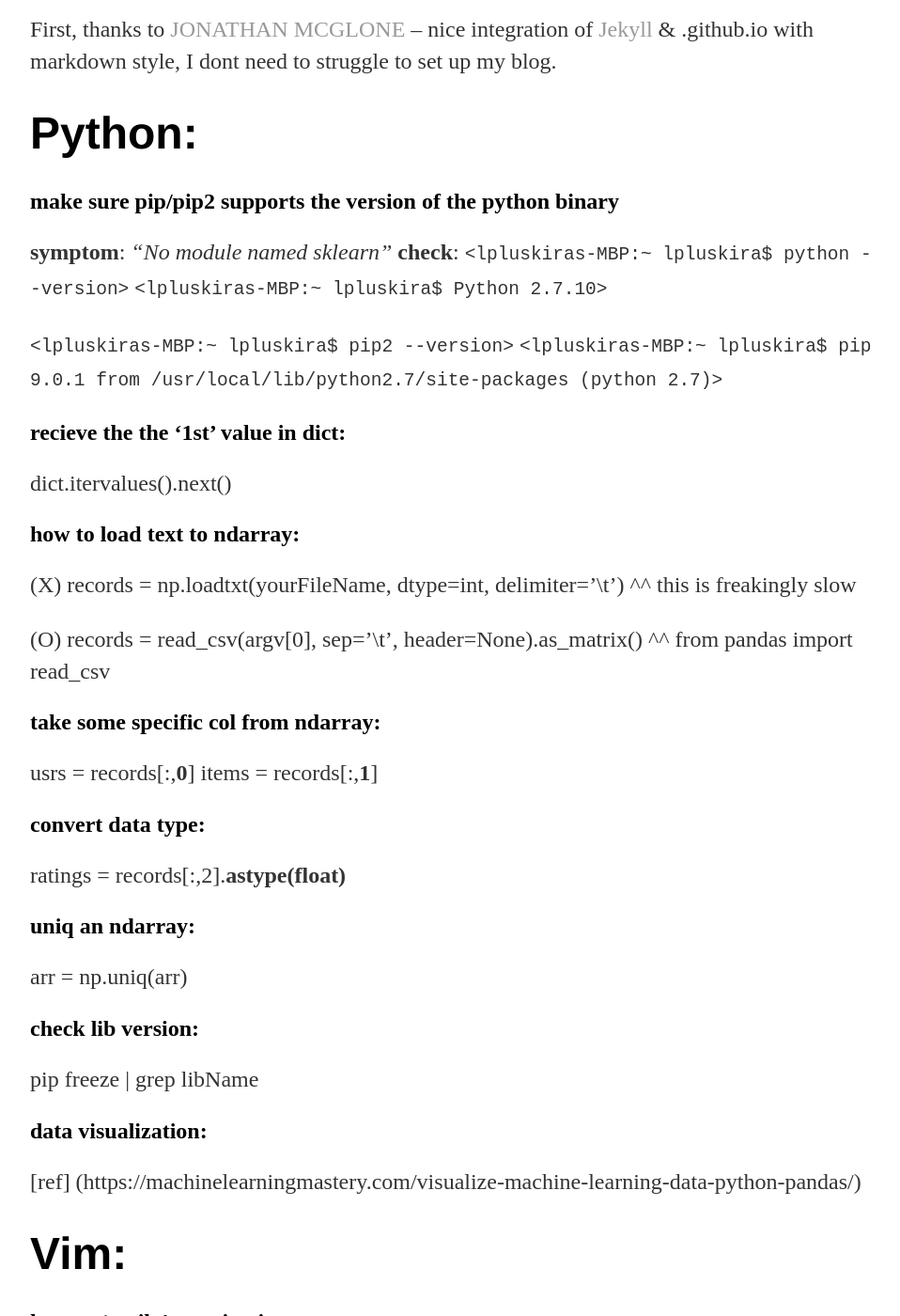
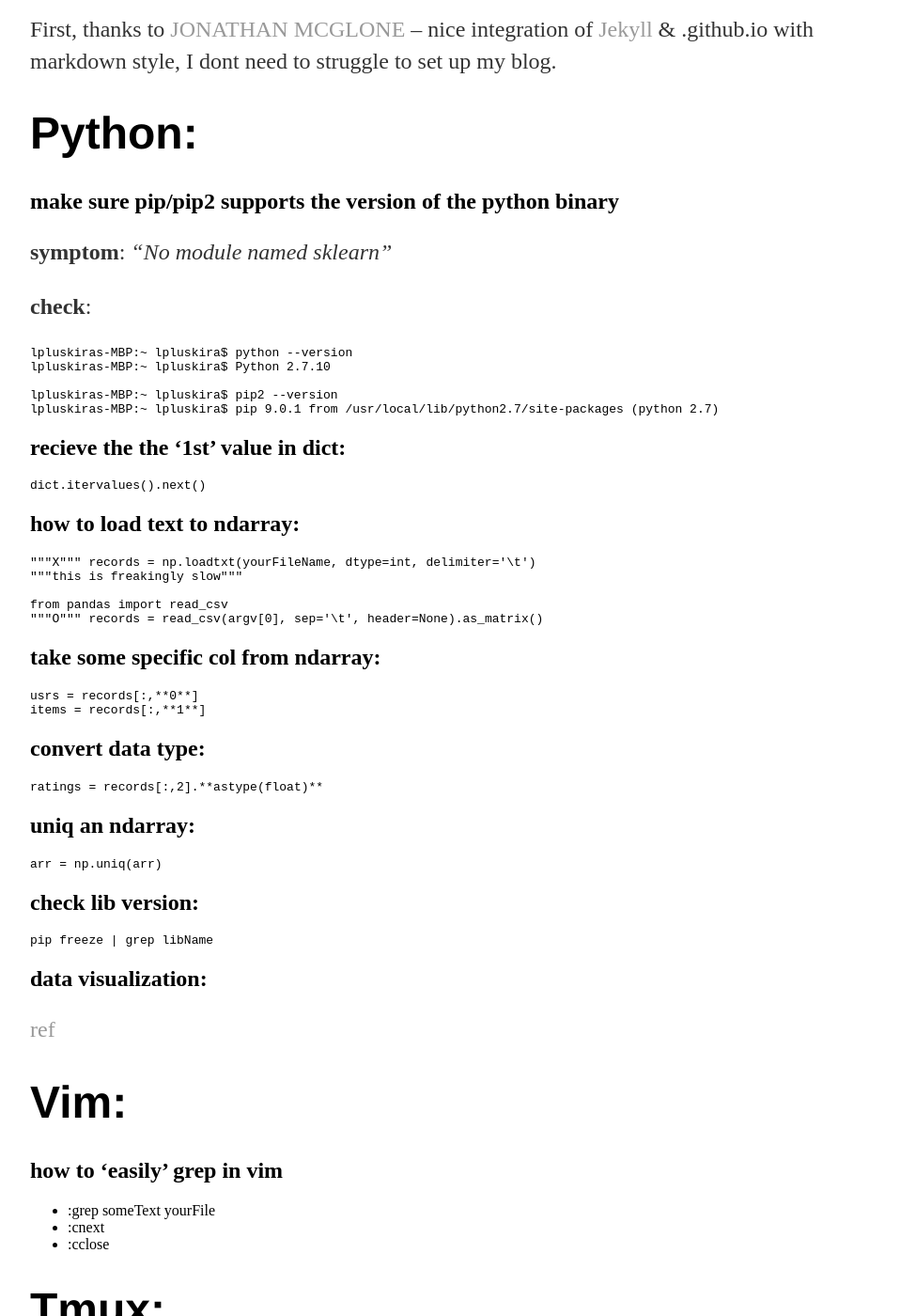
Before and after one commit to LplusKira/LplusKira.github.io, a Jekyll site: the page built from _posts/2017-08-31-soqqr.md, in a window 1280 px wide and 1400 px high, scrolled down 295 px. Shown: the whole window at 94% size, without its empty margins (160-1118 px from the left). Built offline with Jekyll 4.4.1, drawn with Linux system fonts in a browser that asks for light colours; some of the changed text lies outside the part shown.

Commit message:
yo man, try again

````diff
--- a/_posts/2017-08-31-soqqr.md
+++ b/_posts/2017-08-31-soqqr.md
@@ -9,38 +9,53 @@ First, thanks to [JONATHAN MCGLONE](http://jmcglone.com/guides/github-pages/ "an
 # Python:
 ## make sure pip/pip2 supports the version of the python binary
 **symptom**: *"No module named sklearn"*
+
 **check**:
-`<lpluskiras-MBP:~ lpluskira$ python --version>`
-`<lpluskiras-MBP:~ lpluskira$ Python 2.7.10>`
+```
+lpluskiras-MBP:~ lpluskira$ python --version
+lpluskiras-MBP:~ lpluskira$ Python 2.7.10
 
-`<lpluskiras-MBP:~ lpluskira$ pip2 --version>`
-`<lpluskiras-MBP:~ lpluskira$ pip 9.0.1 from /usr/local/lib/python2.7/site-packages (python 2.7)>`
+lpluskiras-MBP:~ lpluskira$ pip2 --version
+lpluskiras-MBP:~ lpluskira$ pip 9.0.1 from /usr/local/lib/python2.7/site-packages (python 2.7)
+```
 
 ## recieve the the '1st' value in dict:
+```python
 dict.itervalues().next()
+```
 
 ## how to load text to ndarray:
-(X) records = np.loadtxt(yourFileName, dtype=int, delimiter='\t')
-^^ this is freakingly slow
+```python
+"""X""" records = np.loadtxt(yourFileName, dtype=int, delimiter='\t')
+"""this is freakingly slow"""
 
-(O) records = read_csv(argv[0], sep='\t', header=None).as_matrix()
-^^ from pandas import read_csv
+from pandas import read_csv
+"""O""" records = read_csv(argv[0], sep='\t', header=None).as_matrix()
+```
 
 ## take some specific col from ndarray:
+```python
 usrs = records[:,**0**]
 items = records[:,**1**]
+```
 
 ## convert data type:
+```python
 ratings = records[:,2].**astype(float)**
+```
 
 ## uniq an ndarray:
+```python
 arr = np.uniq(arr)
+```
 
 ## check lib version:
+```bash
 pip freeze | grep libName
+```
 
 ## data visualization:
-[ref] (https://machinelearningmastery.com/visualize-machine-learning-data-python-pandas/)
+[ref](https://machinelearningmastery.com/visualize-machine-learning-data-python-pandas/)
 
 # Vim:
 ## how to 'easily' grep in vim
@@ -54,8 +69,8 @@ pip freeze | grep libName
 
 # Docker:
 ## where is /var/lib/docker on osx?
-[ref] (https://stackoverflow.com/questions/38532483/where-is-var-lib-docker-on-mac-os-x)
-[ref] (https://stackoverflow.com/questions/19234831/where-are-docker-images-stored-on-the-host-machine/37642236#37642236)
+[ref](https://stackoverflow.com/questions/38532483/where-is-var-lib-docker-on-mac-os-x)
+[ref](https://stackoverflow.com/questions/19234831/where-are-docker-images-stored-on-the-host-machine/37642236#37642236)
 ^^^ *note that it's powered by VM on osx*
 
 # Chrome:
````
Also changed, not shown: other parts of _posts/2017-08-31-soqqr.md (+10 -7 lines).
